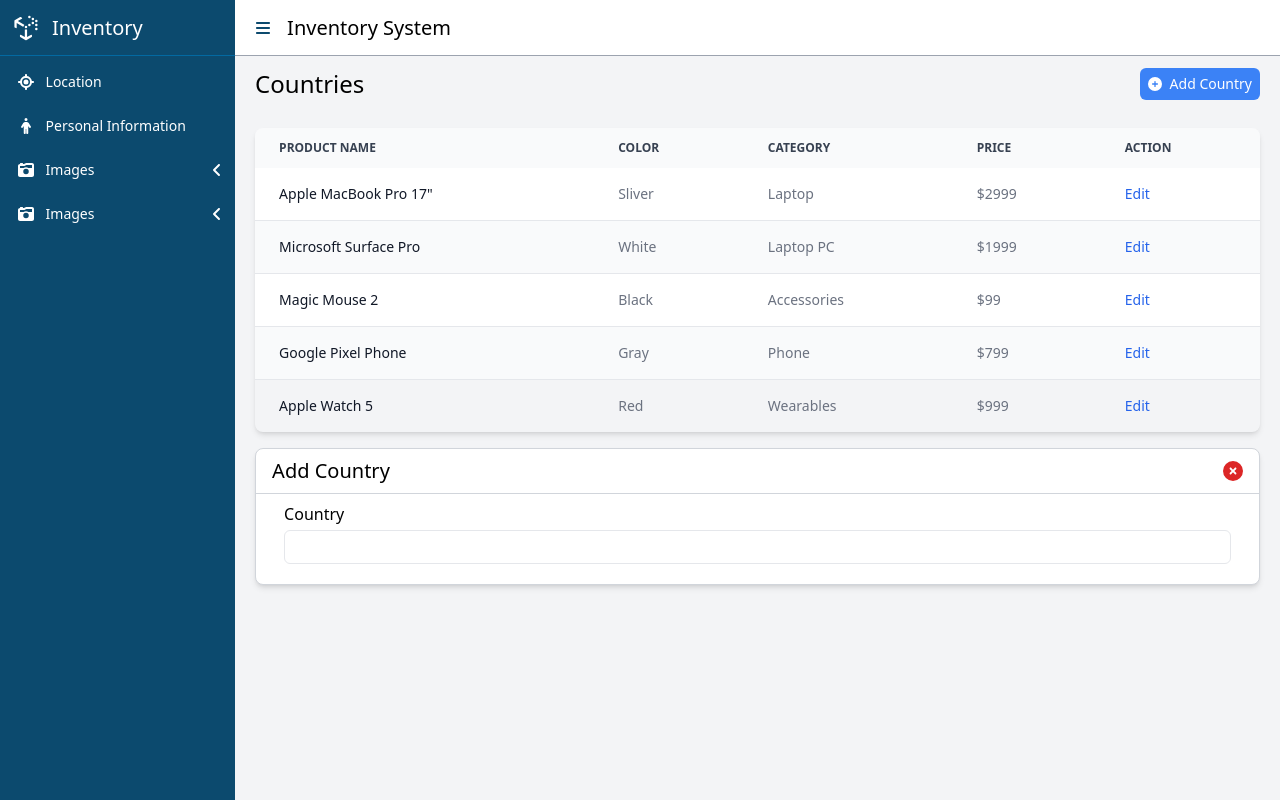
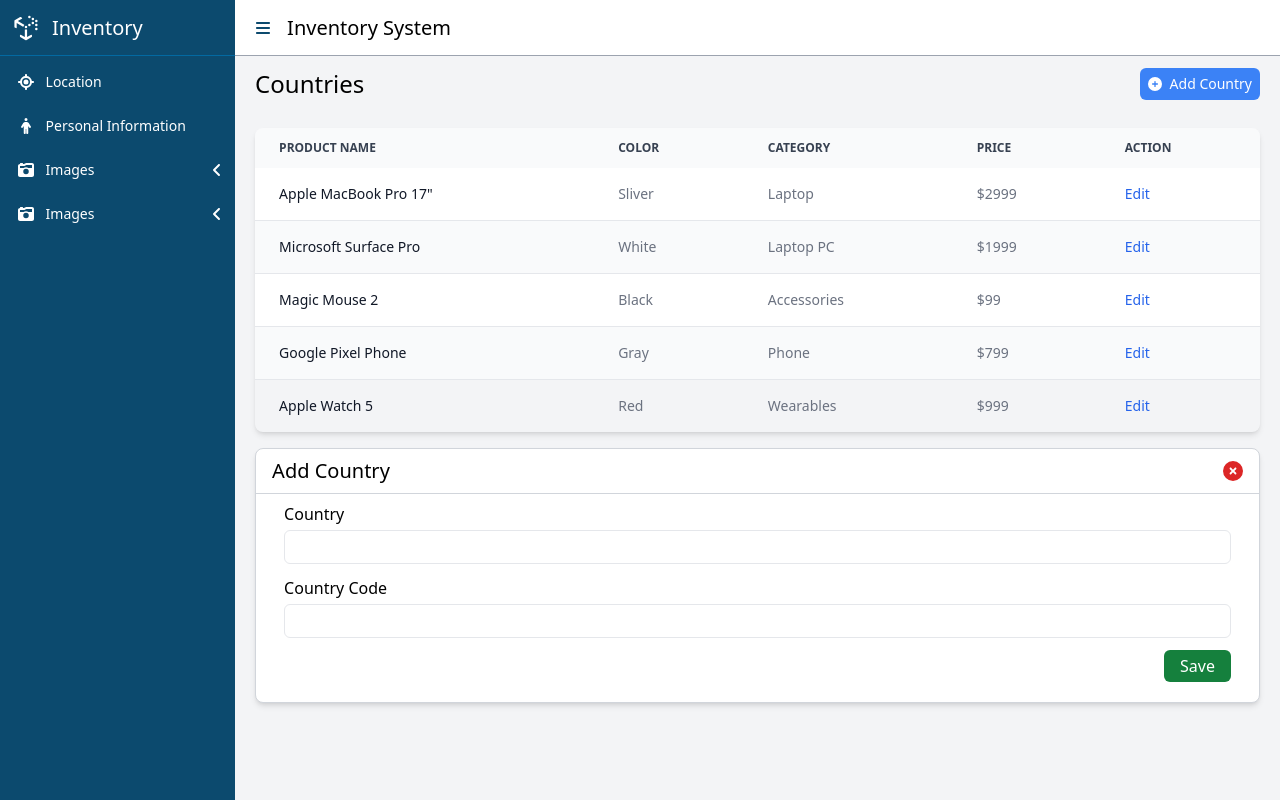
Before and after one commit to Leonel0493/inventory-ui, a React (Create React App) app: page / in a window 1280 px wide. Built offline with nearby package versions, Linux system fonts and the light colour scheme.

Commit message:
use Axios
Using axios with API

```diff
--- a/package.json
+++ b/package.json
@@ -12,6 +12,8 @@
     "@testing-library/jest-dom": "^5.16.5",
     "@testing-library/react": "^13.4.0",
     "@testing-library/user-event": "^13.5.0",
+    "axios": "^1.1.0",
+    "formik": "^2.2.9",
     "react": "^18.2.0",
     "react-dom": "^18.2.0",
     "react-redux": "^8.0.4",
--- a/src/Components/App.jsx
+++ b/src/Components/App.jsx
@@ -2,8 +2,7 @@
 import SideBar from "./SideBar/SideBar";
 import NavBar from "./NavBar/NavBar";
 import Country from "./Locations/Country/Country";
-import { FontAwesomeIcon } from "@fortawesome/react-fontawesome";
-import { faCircleXmark } from "@fortawesome/free-solid-svg-icons";
+import AddCountry from "./Locations/Country/AddCountry";
 
 const App = () => {
   return (
@@ -16,33 +15,7 @@
           className="w-full h-full flex flex-col overflow-y-auto bg-gray-100"
         >
           <Country />
-          <div className="w-full mt-4 px-5 flex flex-col">
-            <div className="w-full shadow-md bg-white border border-gray-300 rounded-lg">
-              <div
-                id="cardHeader"
-                className="w-full py-2 px-4 flex flex-row justify-between items-center border-b border-gray-300"
-              >
-                <h1 className="text-xl">Add Country</h1>
-                <FontAwesomeIcon
-                  icon={faCircleXmark}
-                  className="w-5 h-5 text-red-600"
-                />
-              </div>
-              <div className="w-full py-2 px-4">
-                <form action="">
-                  <div className="w-full px-3 mb-3 flex flex-col">
-                    <label htmlFor="" className="text-base mb-1">
-                      Country
-                    </label>
-                    <input
-                      type="text"
-                      className="px-2 py-1 border rounded-md border-gray-200"
-                    />
-                  </div>
-                </form>
-              </div>
-            </div>
-          </div>
+          <AddCountry />
         </div>
       </div>
     </div>
--- /dev/null
+++ b/src/Components/Locations/Country/AddCountry.jsx
@@ -0,0 +1,26 @@
+import React from "react";
+import { FontAwesomeIcon } from "@fortawesome/react-fontawesome";
+import { faCircleXmark } from "@fortawesome/free-solid-svg-icons";
+import AddCountryFrom from "./AddCountryFrom";
+
+const AddCountry = () => {
+  return (
+    <div className="w-full mt-4 px-5 flex flex-col">
+      <div className="w-full shadow-md bg-white border border-gray-300 rounded-lg">
+        <div
+          id="cardHeader"
+          className="w-full py-2 px-4 flex flex-row justify-between items-center border-b border-gray-300"
+        >
+          <h1 className="text-xl">Add Country</h1>
+          <FontAwesomeIcon
+            icon={faCircleXmark}
+            className="w-5 h-5 text-red-600"
+          />
+        </div>
+        <AddCountryFrom />
+      </div>
+    </div>
+  );
+};
+
+export default AddCountry;
--- /dev/null
+++ b/src/Components/Locations/Country/AddCountryFrom.jsx
@@ -0,0 +1,70 @@
+import React from "react";
+import { Form, Formik } from "formik";
+import { createCountryRequest } from "../../../api/countries.api";
+
+const AddCountryFrom = () => {
+  return (
+    <Formik
+      initialValues={{
+        country: "",
+        countryCode: "",
+      }}
+      onSubmit={async (values, actions) => {
+        const country = {
+          country: values.country,
+          countryCode: values.countryCode,
+          createdBy: "leonr",
+        };
+
+        try {
+          const resp = await createCountryRequest(country);
+          actions.resetForm();
+        } catch (error) {
+          console.log(error.message);
+        }
+      }}
+    >
+      {({ handleChange, handleSubmit, values }) => (
+        <Form onSubmit={handleSubmit}>
+          <div className="w-full py-2 px-4">
+            <div className="w-full px-3 mb-3 flex flex-col">
+              <label htmlFor="" className="text-base mb-1">
+                Country
+              </label>
+              <input
+                type="text"
+                name="country"
+                className="px-2 py-1 border rounded-md border-gray-200"
+                onChange={handleChange}
+                value={values.country}
+              />
+            </div>
+            <div className="w-full px-3 mb-3 flex flex-col">
+              <label htmlFor="" className="text-base mb-1">
+                Country Code
+              </label>
+              <input
+                type="text"
+                name="countryCode"
+                className="px-2 py-1 border rounded-md border-gray-200"
+                onChange={handleChange}
+                value={values.countryCode}
+                maxLength="4"
+              />
+            </div>
+            <div className="w-full px-3 mb-3 flex flex-row-reverse">
+              <button
+                className="w-fit rounded-md py-1 px-4 bg-green-700 hover:bg-green-600 text-white"
+                type="submit"
+              >
+                Save
+              </button>
+            </div>
+          </div>
+        </Form>
+      )}
+    </Formik>
+  );
+};
+
+export default AddCountryFrom;
--- a/src/Components/SideBar/ItemTree.jsx
+++ b/src/Components/SideBar/ItemTree.jsx
@@ -5,7 +5,6 @@
 
 const ItemTree = ({ icon, itemName, childItems }) => {
   const [show, setShow] = useState(false);
-  console.log(childItems);
 
   return (
     <li
@@ -39,7 +38,11 @@
           ${show ? "flex flex-col items-center justify-center" : "hidden"}`}
       >
         {childItems.map((item) => (
-          <ItemMenu icon={faCircleNotch} itemName={item.itemName} />
+          <ItemMenu
+            key={item.id}
+            icon={faCircleNotch}
+            itemName={item.itemName}
+          />
         ))}
       </ul>
     </li>
--- /dev/null
+++ b/src/api/countries.api.js
@@ -0,0 +1,4 @@
+import axios from "axios";
+
+export const createCountryRequest = async (country) =>
+  await axios.post("http://localhost:4001/locations/countries", country);
```
Also changed, not shown: 1 other file (tests, documents, lock files or other folders).
